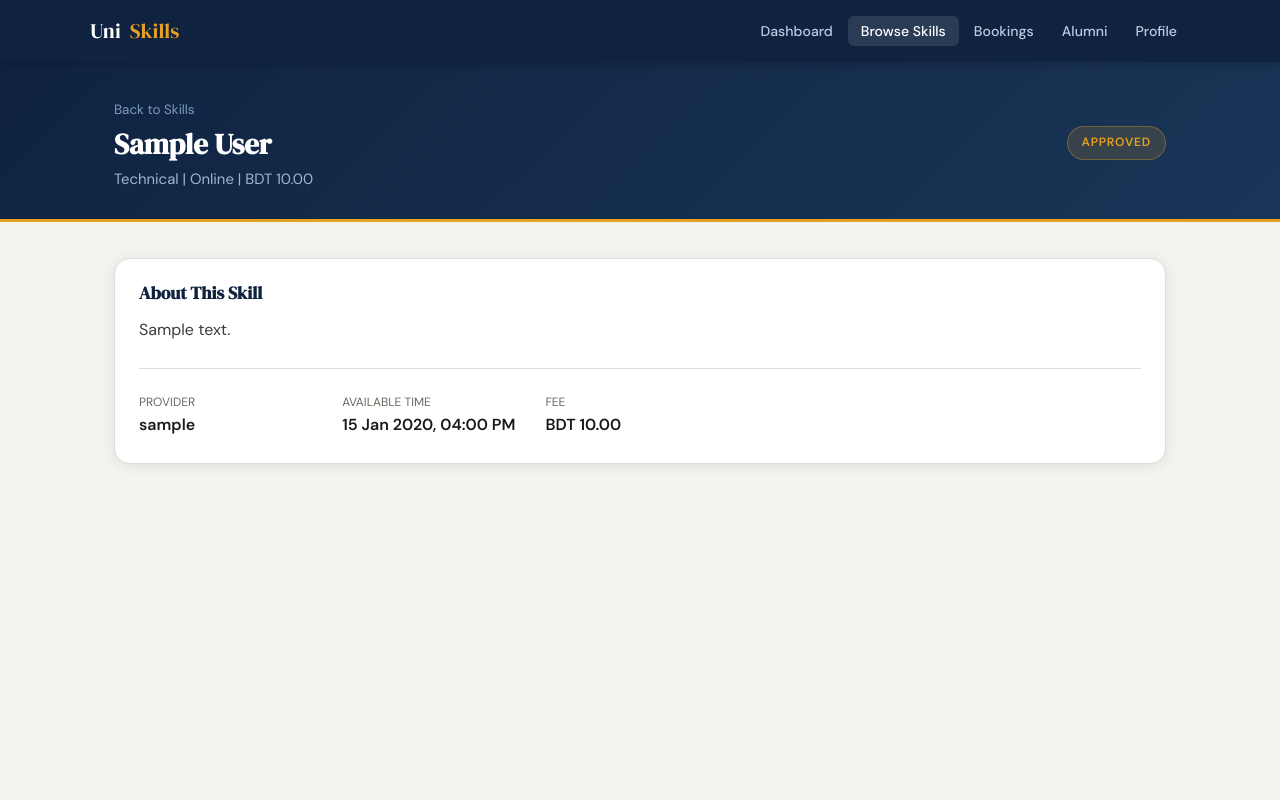
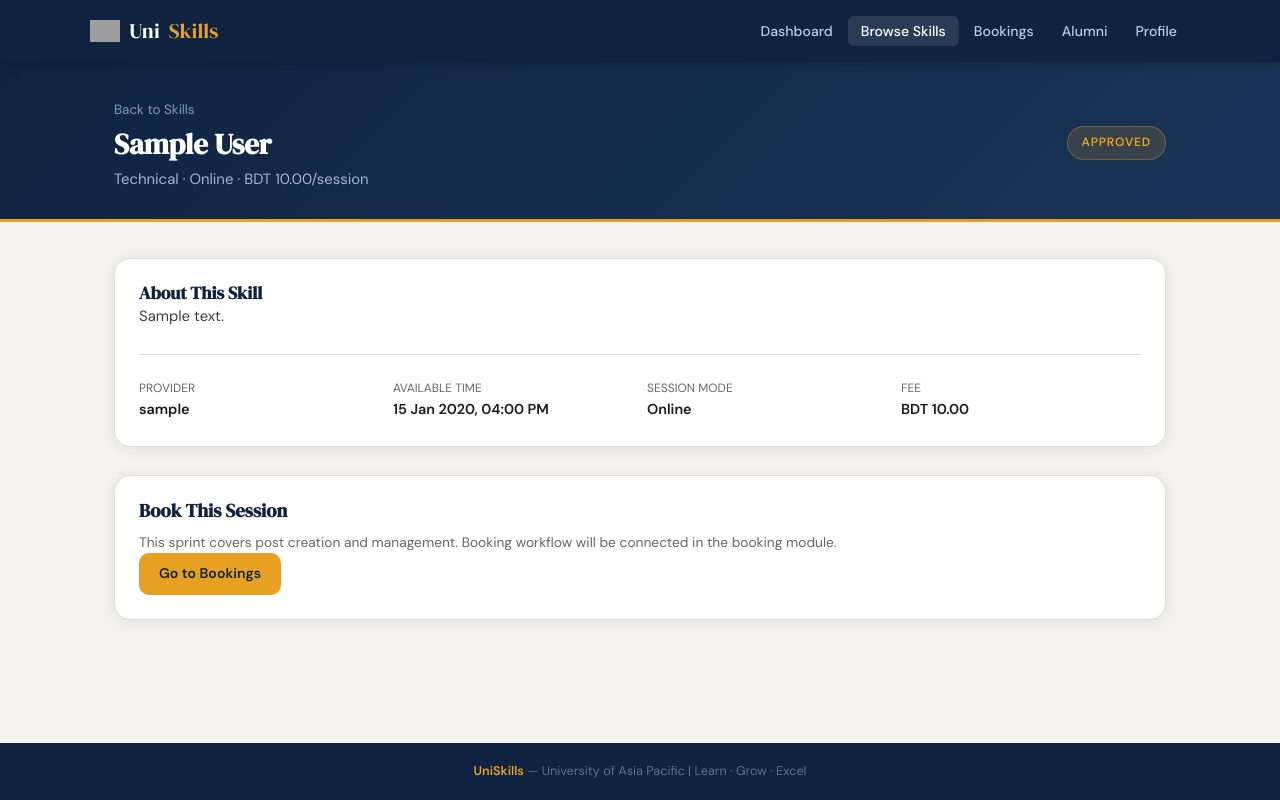
Before and after one commit to samjoy247-max/UniSkills, a Django app: page /skills/1/ in a window 1280 px wide. Run offline with Django 5.2, Linux system fonts and the light colour scheme; a user stored in the database is signed in; tables that the repository leaves empty hold one stand-in row (values such as "Sample post"); grey boxes are pictures that could not be loaded.

Commit message:
Update sprint2 skill detail html

```diff
--- a/backend/templates/accounts/skill-detail.html
+++ b/backend/templates/accounts/skill-detail.html
@@ -4,13 +4,14 @@
 <head>
   <meta charset="UTF-8"/>
   <meta name="viewport" content="width=device-width, initial-scale=1.0"/>
-  <title>{{ skill_post.title }} - UniSkills</title>
+  <title>{{ skill_post.title }} — UniSkills</title>
   <link rel="stylesheet" href="{% static 'style.css' %}"/>
 </head>
 <body>
 <nav class="navbar">
   <div class="navbar-inner">
-    <a href="{% url 'accounts:landing' %}" class="navbar-brand">Uni<span>Skills</span></a>
+    <a href="{% url 'accounts:landing' %}" class="navbar-brand"><img src="{% static '1776022356294_image.png' %}" alt="" onerror="this.style.display='none'"/>Uni<span>Skills</span></a>
+    <button class="hamburger" onclick="toggleNav()"><span></span><span></span><span></span></button>
     <ul class="navbar-links" id="navLinks">
       <li><a href="{% url 'accounts:student_dashboard' %}">Dashboard</a></li>
       <li><a href="{% url 'accounts:skills' %}" class="active">Browse Skills</a></li>
@@ -24,41 +25,39 @@
 <section class="hero-banner">
   <div class="container">
     <div>
-      <p style="color:#7a9bbf;font-size:0.84rem;margin-bottom:6px;">
-        <a href="{% url 'accounts:skills' %}" style="color:#7a9bbf;">Back to Skills</a>
-      </p>
+      <p style="color:#7a9bbf;font-size:0.84rem;margin-bottom:6px;"><a href="{% url 'accounts:skills' %}" style="color:#7a9bbf;">Back to Skills</a></p>
       <h1>{{ skill_post.title }}</h1>
-      <p>{{ skill_post.get_category_display }} | {{ skill_post.get_session_mode_display }} | BDT {{ skill_post.fee }}</p>
+      <p>{{ skill_post.get_category_display }} · {{ skill_post.get_session_mode_display }} · BDT {{ skill_post.fee }}/session</p>
     </div>
-    <span class="hero-badge">Approved</span>
+    <span class="hero-badge">{{ skill_post.get_status_display }}</span>
   </div>
 </section>
 
 <main>
   <div class="container">
     <div class="card mb-3">
-      <h2 style="font-size:1.1rem;margin-bottom:12px;">About This Skill</h2>
-      <p style="line-height:1.7;color:var(--text-mid);">{{ skill_post.description }}</p>
+      <h2 style="font-size:1.1rem;">About This Skill</h2>
+      <p style="line-height:1.7;color:var(--text-mid);font-size:0.93rem;">{{ skill_post.description }}</p>
+      <hr class="divider"/>
+      <div style="display:grid;grid-template-columns:repeat(auto-fill,minmax(200px,1fr));gap:14px;font-size:0.9rem;">
+        <div><div class="text-muted" style="font-size:0.75rem;text-transform:uppercase;">Provider</div><div style="font-weight:600;">{{ skill_post.provider.username }}</div></div>
+        <div><div class="text-muted" style="font-size:0.75rem;text-transform:uppercase;">Available Time</div><div style="font-weight:600;">{{ skill_post.available_time|date:"d M Y, h:i A" }}</div></div>
+        <div><div class="text-muted" style="font-size:0.75rem;text-transform:uppercase;">Session Mode</div><div style="font-weight:600;">{{ skill_post.get_session_mode_display }}</div></div>
+        <div><div class="text-muted" style="font-size:0.75rem;text-transform:uppercase;">Fee</div><div style="font-weight:600;">BDT {{ skill_post.fee }}</div></div>
+      </div>
+    </div>
 
-      <hr class="divider"/>
-      <div style="display:grid;grid-template-columns:repeat(auto-fill,minmax(180px,1fr));gap:14px;">
-        <div>
-          <div class="text-muted" style="font-size:0.75rem;text-transform:uppercase;">Provider</div>
-          <div style="font-weight:600;">{{ skill_post.provider.username }}</div>
-        </div>
-        <div>
-          <div class="text-muted" style="font-size:0.75rem;text-transform:uppercase;">Available Time</div>
-          <div style="font-weight:600;">{{ skill_post.available_time|date:"d M Y, h:i A" }}</div>
-        </div>
-        <div>
-          <div class="text-muted" style="font-size:0.75rem;text-transform:uppercase;">Fee</div>
-          <div style="font-weight:600;">BDT {{ skill_post.fee }}</div>
-        </div>
-      </div>
+    <div class="card">
+      <h3 style="margin-bottom:8px;">Book This Session</h3>
+      <p class="text-muted" style="font-size:0.86rem;">This sprint covers post creation and management. Booking workflow will be connected in the booking module.</p>
+      <a href="{% url 'accounts:bookings' %}" class="btn btn-amber">Go to Bookings</a>
     </div>
   </div>
 </main>
 
+<footer class="footer-note">
+  <span>UniSkills</span> — University of Asia Pacific | Learn · Grow · Excel
+</footer>
 <script src="{% static 'main.js' %}" defer></script>
 </body>
 </html>
```
